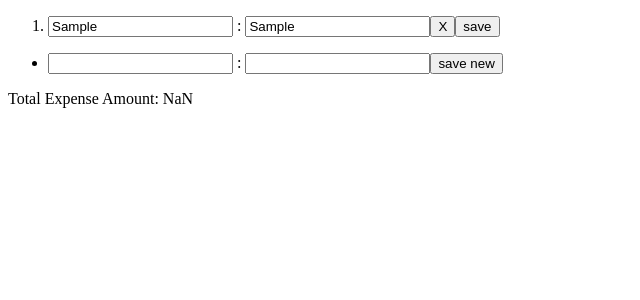
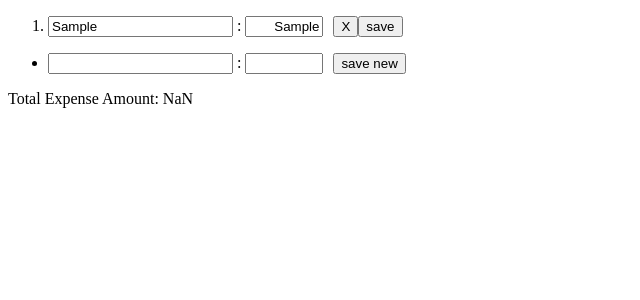
Before and after one commit to jaehwan-lee-benja/thinksalon2304, a Vue app: page / in a window 1280 px wide. Both pictures are taken after typing "Sample", "Sample" into the empty fields and a click on the button "save new". Shown: the top 300 px of the page, without its empty margins (0-640 px from the left). Built offline with nearby package versions, Linux system fonts and the light colour scheme; no server answers; the database is empty.

Commit message:
save 일괄 버튼 도입 전

```diff
--- a/src/App.vue
+++ b/src/App.vue
@@ -4,7 +4,7 @@
     <li ref="expense" v-for="expense in expenses" :key="expense.id">
         <input v-model="expense.expenseCategory" placeholder="Type here">
         <span> : </span>
-        <input v-model="expense.expenseAmount" placeholder="Type here">
+        <input :class="expenseAmountStyle" v-model="expense.expenseAmount" placeholder="Type here">
         <button @click="removeExpense(expense)">X</button>
         <!-- <button @click="editOrder(expense)">☰</button> -->
         <button @click="editExpense(expense)" v-if="isEdited(expense)">save</button>
@@ -16,7 +16,7 @@
         <form @submit.prevent="addExpense">
           <input v-model="newExpenseCategory">
           <span> : </span>
-          <input v-model="newExpenseAmount">
+          <input :class="expenseAmountStyle" v-model="newExpenseAmount">
           <button>save new</button>
         </form>
     </li>
@@ -38,51 +38,19 @@
           fetchedExpenses: [],
           newExpenseCategory: '',
           newExpenseAmount: '',
+          expenseAmountStyle: 'expenseAmountStyle'
         }
-    },
-    setup() {
-      // console.log("setup!");
-      // // console.log("this.expenses = ", this.expenses);
-      // // const items = ref( [
-      // //   {expenseAmount: 1},
-      // //   {expenseAmount: 2},
-      // //   {expenseAmount: 3},
-      // // ] );
-      // // console.log("items = ", items);
-      // const totalExpenseAmount = ref(0);
-      // // items 배열의 모든 expenseAmount를 합산하는 함수
-      // const calculateTotalExpenseAmount = () => {
-      //   totalExpenseAmount.value = this.expenses.value.reduce((acc, item) => acc + item.expenseAmount, 0)
-      // }
-      // // 컴포넌트가 처음 마운트될 때 합산 실행
-      // calculateTotalExpenseAmount()
-      // // return { items, totalExpenseAmount }
-      // this.totalExpenseAmount = this.expenses.reduce((acc, item) => acc + item.expenseAmount, 0)
     },
     mounted() {
       this.fetchData();
     },
-    created() {
-      this.setEmpthyToNull();
-    },
     computed: {
       totalExpenseAmount() {
-        return this.expenses.reduce((acc, item) => acc + Number(item.expenseAmount), 0)
+        return this.expenses.reduce((acc, item) => acc + Number(item.expenseAmount), 0).toLocaleString()
       }
     },
     methods: {
       addExpense() {
-        if(this.newExpenseCategory == '') {
-          this.newExpenseCategory = null;
-        }
-
-        console.log("this.newExpenseAmount = ", this.newExpenseAmount);
-        if(this.newExpenseAmount == '') {
-          console.log("check!");
-          this.newExpenseAmount = null;
-        }
-        console.log("this.newExpenseAmount = ", this.newExpenseAmount);
-
         const o = {
           id: this.getUuidv4(),
           expenseCategory: this.newExpenseCategory,
@@ -173,8 +141,6 @@
       },
       isEdited(editedExpense) {
         const fetchedExpense = this.fetchedExpenses.find(e => e.id === editedExpense.id);
-        console.log("f = ", fetchedExpense.expenseCategory+" ", " | ", Number(fetchedExpense.expenseAmount))
-        console.log("e = ", editedExpense.expenseCategory+" ", " | ", Number(editedExpense.expenseAmount))
         if(fetchedExpense != undefined) {
           return (fetchedExpense.expenseCategory || "") != (editedExpense.expenseCategory || "")
           || Number(fetchedExpense.expenseAmount) != Number(editedExpense.expenseAmount)
@@ -183,10 +149,15 @@
       setOrder() {
         const expenseLength = Object.keys(this.expenses).length;
         return expenseLength+1 ;
-      },
-      setEmpthyToNull(){
-        console.log("expense = ", this.$refs.expense); // [질문] 어떻게 null로 인식할 수 있을까?
       }
     }
   }
 </script>
+
+<style>
+.expenseAmountStyle {
+  text-align : right;
+  width: 70px;
+  margin-right: 10px;
+}
+</style>
```
